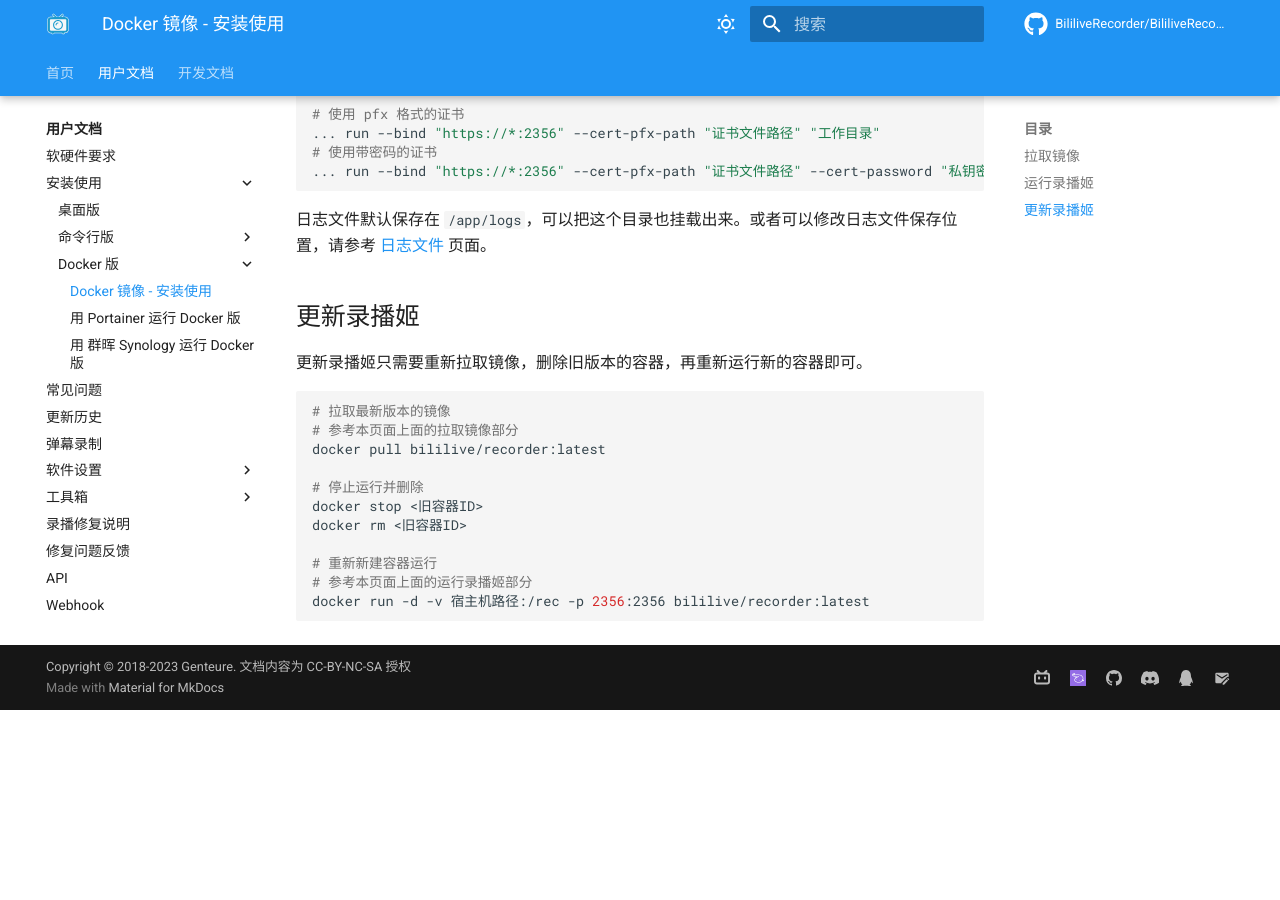
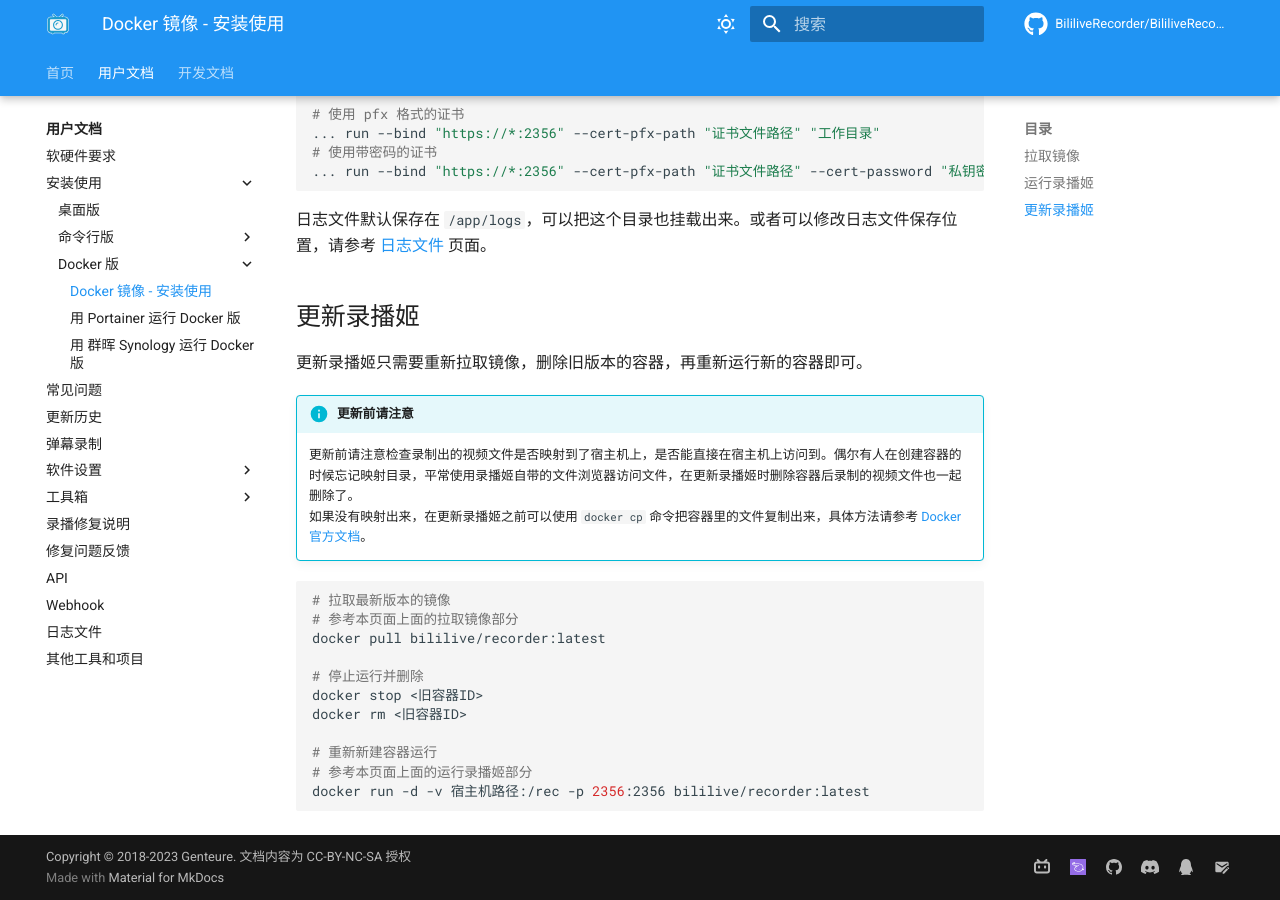
Before and after one commit to BililiveRecorder/website, an MkDocs documentation site: the page built from docs/user/install/docker.md, in a window 1280 px wide and 900 px high, scrolled down 2580 px. Built offline with MkDocs 1.6.1 and Material for MkDocs 9.7.7, drawn with Linux system fonts in a browser that asks for light colours; comment, search, counter and statistics services are not loaded; before the commit the page ends 3290 px from its top, so only the background shows below that.

Commit message:
add tip before upgrading

````diff
--- a/docs/user/install/docker.md
+++ b/docs/user/install/docker.md
@@ -124,6 +124,10 @@
 
 更新录播姬只需要重新拉取镜像，删除旧版本的容器，再重新运行新的容器即可。
 
+!!! info "更新前请注意"
+    更新前请注意检查录制出的视频文件是否映射到了宿主机上，是否能直接在宿主机上访问到。偶尔有人在创建容器的时候忘记映射目录，平常使用录播姬自带的文件浏览器访问文件，在更新录播姬时删除容器后录制的视频文件也一起删除了。
+    如果没有映射出来，在更新录播姬之前可以使用 `docker cp` 命令把容器里的文件复制出来，具体方法请参考 [Docker 官方文档](https://docs.docker.com/engine/reference/commandline/cp/)。
+
 ```sh
 # 拉取最新版本的镜像
 # 参考本页面上面的拉取镜像部分
````
